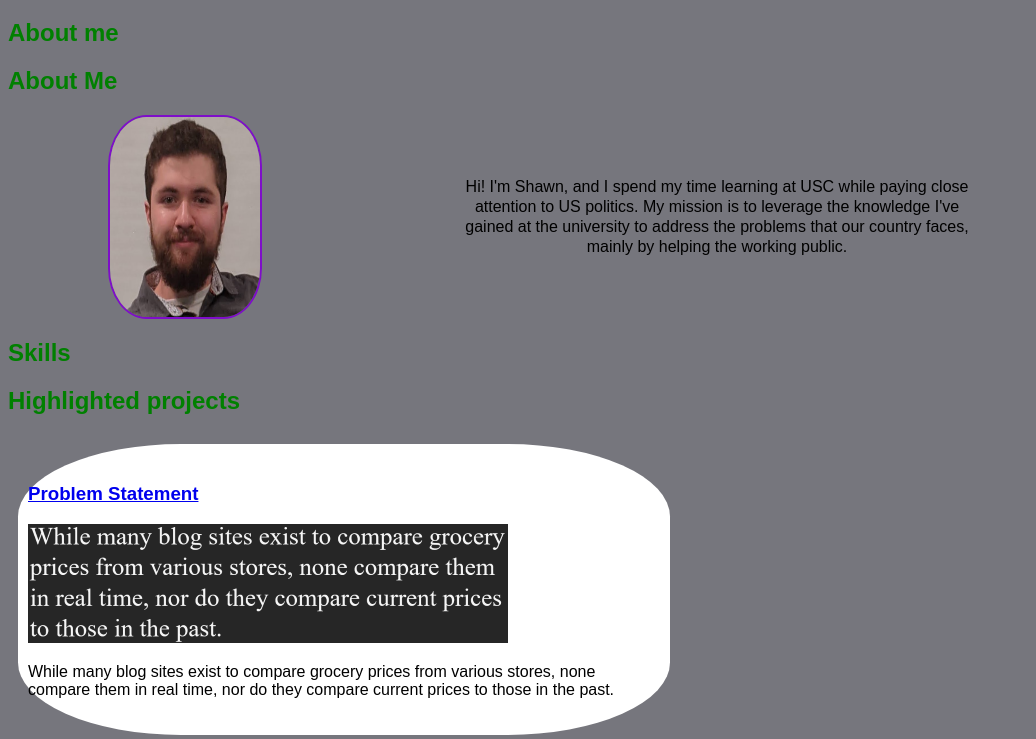
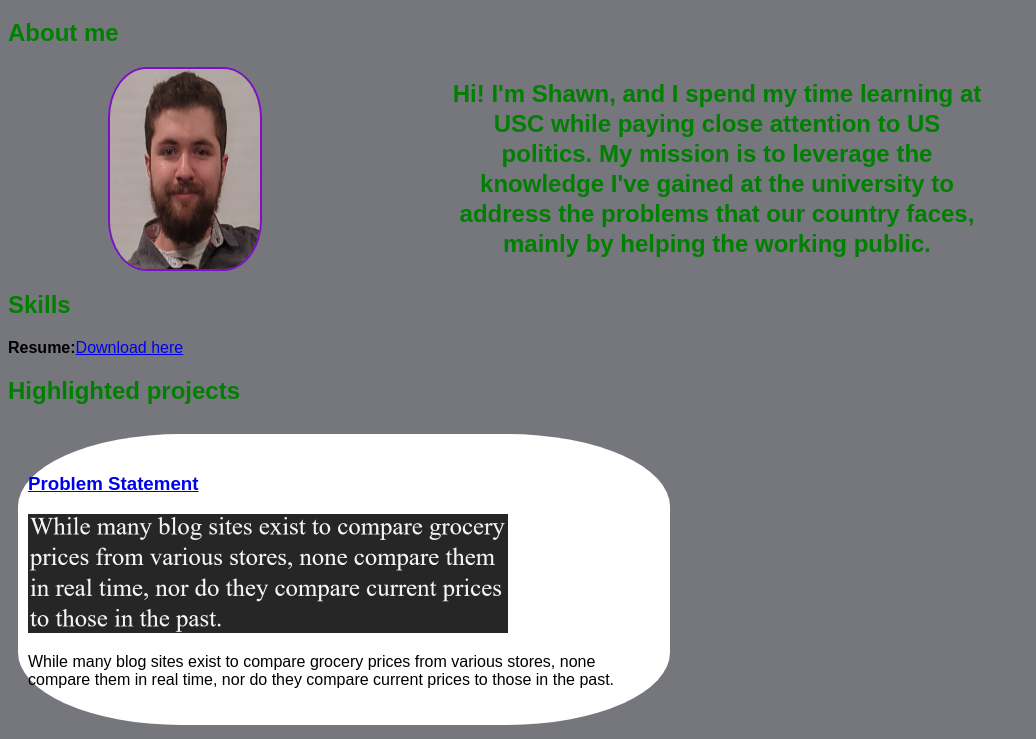
Before and after one commit to sbolin13/sbolin13, a plain HTML site: page index.html in a window 1280 px wide. Shown: the part 61-800 px from the top of the page, without its empty margins (0-1036 px from the left). Drawn offline with Linux system fonts and the light colour scheme.

Commit message:
Adding Resume and download link to site

```diff
--- a/index.html
+++ b/index.html
@@ -6,14 +6,16 @@
 </head>
 <body>
 <h1>Shawn Bolin</h1>
-<h2>About me<h2> About Me </h2>
+<h2>About me<h2>
 <div class="about">
 <img src="images/profile_picture.jpg">
 <p>
     Hi! I'm Shawn, and I spend my time learning at USC while paying close attention to US politics. My mission is to leverage the knowledge I've gained at the university to address the problems that our country faces, mainly by helping the working public.
 </p>
 </div>
-<h2>Skills</h2><div class="skills"></div>
+<h2>Skills</h2><div class="skills">
+    <p><b>Resume:</b><a href="RevisedResume.pdf">Download here</a></p>
+</div>
 <h2>Highlighted projects</h2><div class="projects"><!-- Problem Statement Assignment -->
     <section class="project">
     <a href="files/problem-statement.pdf"><h3>Problem Statement</h3></a>
```
Also changed, not shown: 1 other file.
